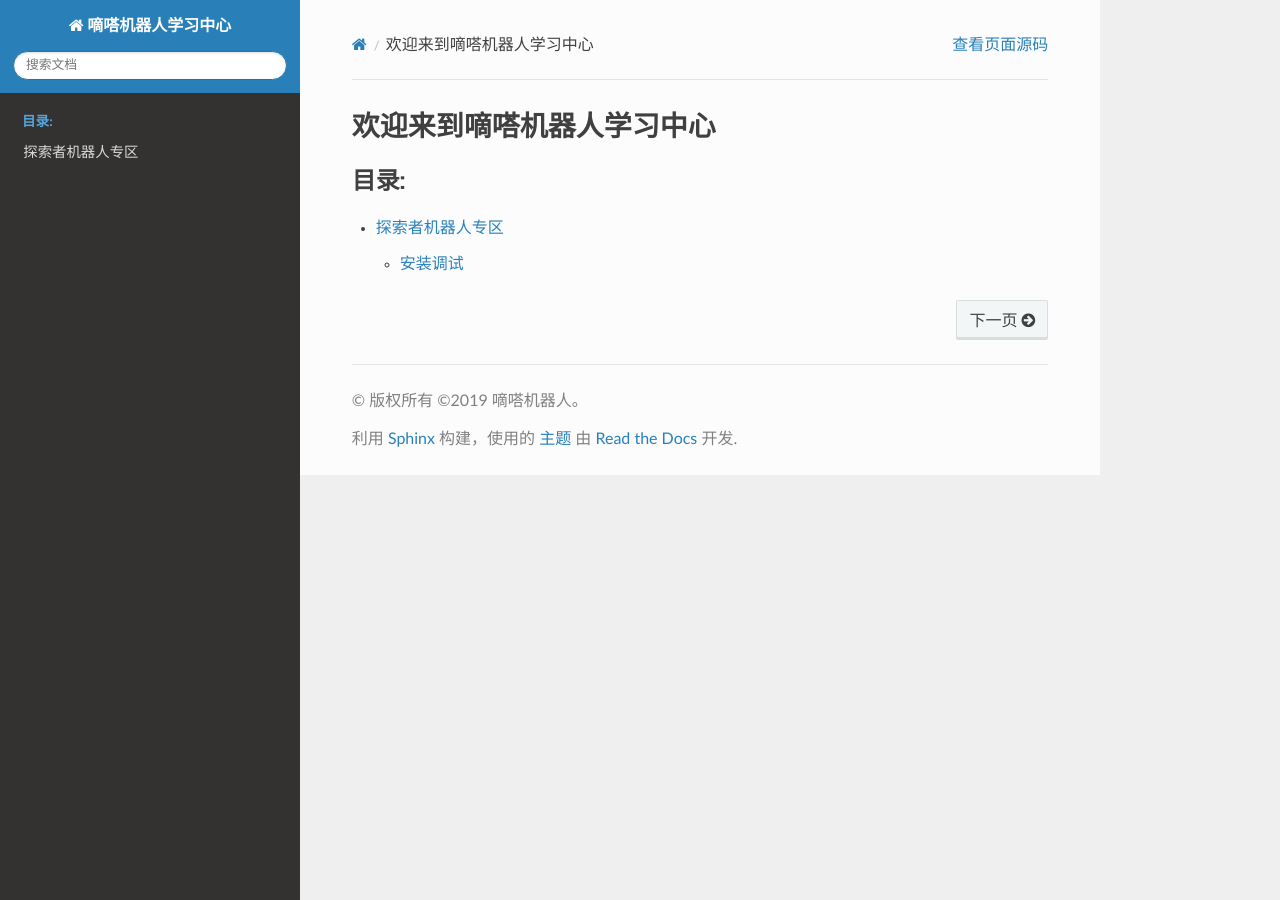
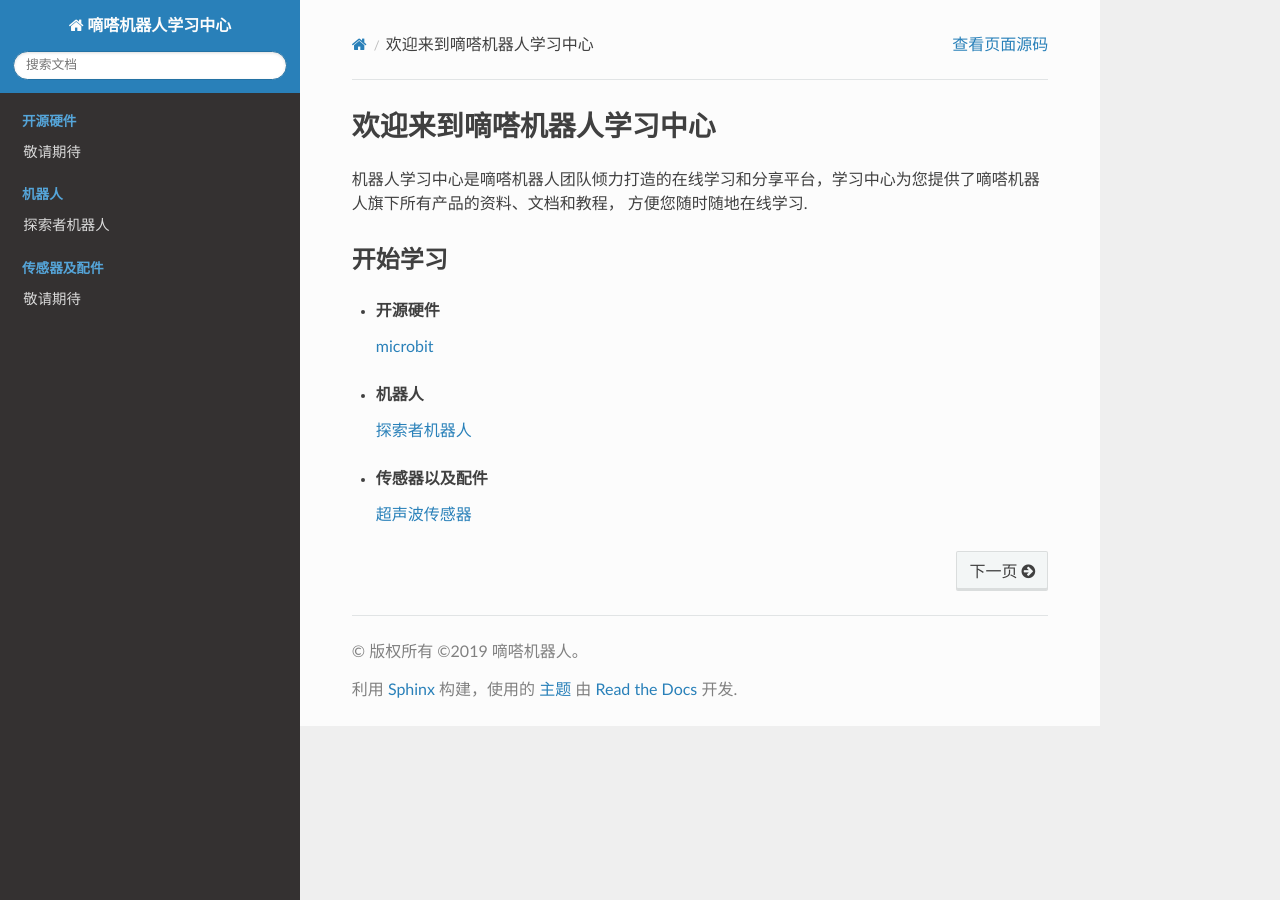
Before and after one commit to didabot/docs, a Sphinx documentation site: the page built from source/index.rst, in a window 1280 px wide. Built offline with Sphinx 7.4.7 and the Read the Docs theme 2.0.0, drawn with Linux system fonts in a browser that asks for light colours.

```diff
--- /dev/null
+++ b/source/accessories/ultrasonic/index.rst
@@ -0,0 +1,2 @@
+敬请期待
+=======================================
--- a/source/index.rst
+++ b/source/index.rst
@@ -6,8 +6,43 @@
 欢迎来到嘀嗒机器人学习中心
 ===========================
 
+机器人学习中心是嘀嗒机器人团队倾力打造的在线学习和分享平台，学习中心为您提供了嘀嗒机器人旗下所有产品的资料、文档和教程，
+方便您随时随地在线学习.
+
+
+开始学习
+-----------
+
+* **开源硬件**
+
+  :doc:`microbit <openhw/microbit/index>`
+
 .. toctree::
-   :maxdepth: 2
-   :caption: 目录:
+   :maxdepth: 1
+   :hidden:
+   :caption: 开源硬件
 
-   explorer/index
+   openhw/microbit/index
+
+* **机器人**
+
+  :doc:`探索者机器人 <robot/explorer/index>`
+
+.. toctree::
+   :maxdepth: 1
+   :hidden:
+   :caption: 机器人
+
+   robot/explorer/index
+
+* **传感器以及配件**
+
+  :doc:`超声波传感器 <accessories/ultrasonic/index>`
+
+
+.. toctree::
+   :maxdepth: 1
+   :hidden:
+   :caption: 传感器及配件
+
+   accessories/ultrasonic/index
--- /dev/null
+++ b/source/openhw/microbit/index.rst
@@ -0,0 +1,2 @@
+敬请期待
+=======================================
--- /dev/null
+++ b/source/robot/explorer/quick-start/charging.rst
@@ -0,0 +1,2 @@
+为机器人充电
+=======================================
--- /dev/null
+++ b/source/robot/explorer/quick-start/first-program.rst
@@ -0,0 +1,2 @@
+第一个机器人程序
+=======================================
```
Also changed, not shown: source/explorer/index.rst (deleted, +0 -21 lines), source/explorer/test.md (deleted, +0 -8 lines), source/robot/explorer/index.rst (added, +63 -0 lines), source/robot/explorer/quick-start/installation.rst (added, +33 -0 lines), source/robot/explorer/images/install.gif (added), source/robot/explorer/images/installation/accessories.png (added), source/robot/explorer/images/robot-front-view.png (added), source/robot/explorer/images/wechat.jpg (added), 3 other files.
